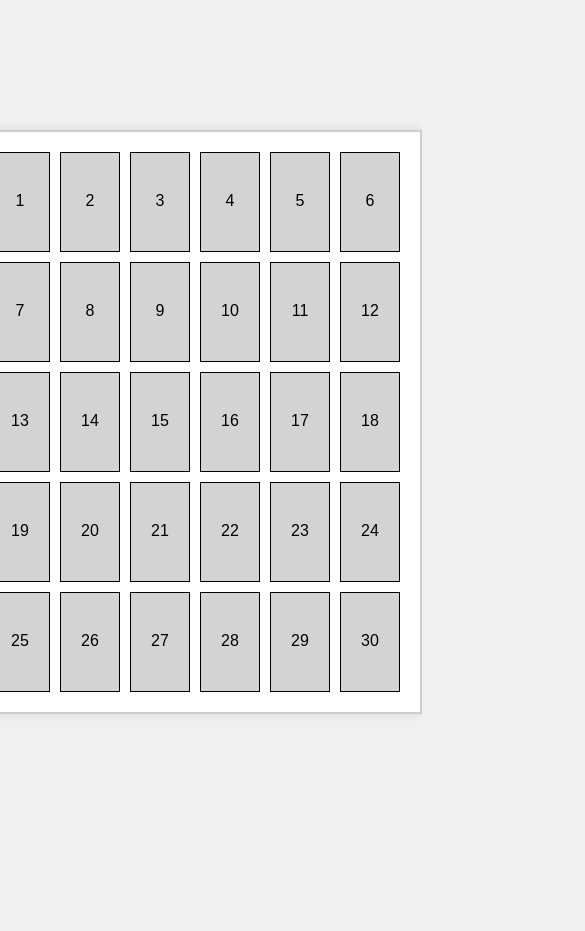
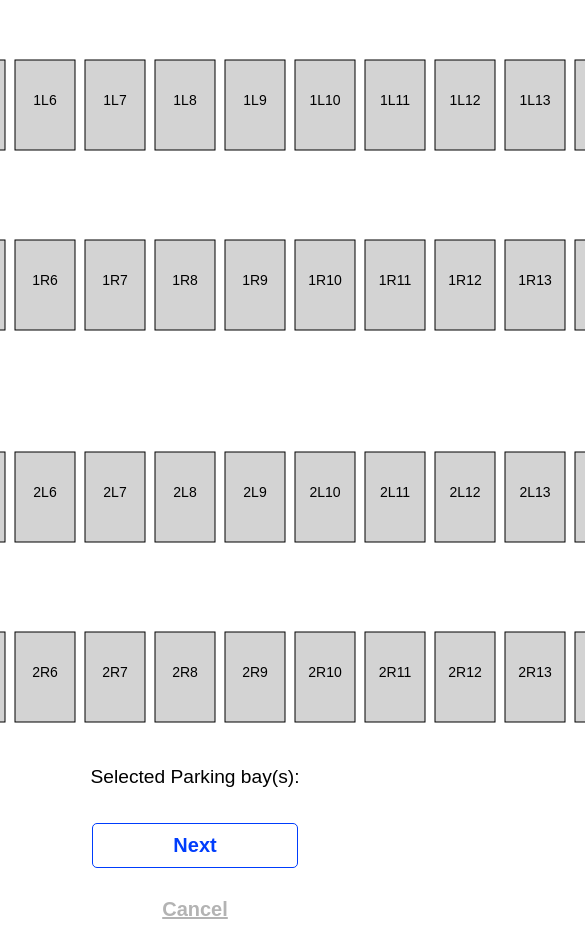
Before and after one commit to 21077825d/car-parking, a website: page static/booking-page2.html in a window 390 px wide. Shown: the top 931 px of the page, 585 px wide, since content can reach past the window. Before the commit the page ends 844 px from the top, so only its background shows below. Drawn offline with Linux system fonts and the light colour scheme.

Commit message:
Added booking page 2 and the parking fee calucation successfull operate when the user select 2 parking bays. And the selected parking bay(s) will displayed on the booking information of booking page 3.

```diff
--- a/static/booking-page2.html
+++ b/static/booking-page2.html
@@ -3,70 +3,193 @@
   <head>
     <meta charset="UTF-8" />
     <meta name="viewport" content="width=device-width, initial-scale=1.0" />
-    <title>Car Park Space Selection</title>
+    <title>Parking Bay Map</title>
+    <link rel="stylesheet" href="css/booking-page2.css" />
+    <script src="js/booking-page2.js" defer></script>
     <style>
       body {
-        font-family: Arial, sans-serif;
         display: flex;
+        flex-direction: column;
+        align-items: center;
         justify-content: center;
-        align-items: center;
         height: 100vh;
         margin: 0;
-        background-color: #f0f0f0;
+        font-family: Arial, sans-serif;
       }
-      .car-park {
-        display: grid;
-        grid-template-columns: repeat(6, 60px);
-        grid-gap: 10px;
-        background-color: #fff;
-        padding: 20px;
-        border: 2px solid #ccc;
-        box-shadow: 0 0 10px rgba(0, 0, 0, 0.1);
-      }
-      .car-park svg {
-        width: 60px;
-        height: 100px;
-      }
-      .car-park rect {
+      .parking-bay {
         fill: lightgray;
         stroke: black;
-        stroke-width: 2;
+        stroke-width: 1;
+        cursor: pointer;
+        transition: fill 0.3s;
       }
-      .car-park text {
-        font-size: 16px;
+      .parking-bay:hover {
+        fill: yellow;
+      }
+      .booked {
+        fill: red;
+      }
+      .floor {
+        margin-bottom: 20px;
+      }
+      .next-button {
+        margin: 10px 0;
+        padding: 10px 80px;
+        font-size: 1.25em;
+        font-weight: bold;
+        height: fit-content;
+        border-radius: 5px;
+        color: #003dfc;
+        background-color: white;
+        border: 1px solid #003dfc;
+      }
+      .next-button:hover {
+        background-color: #003dfc;
+        color: white;
+      }
+      #cancelButton {
+        margin: 10px 0;
+        padding: 10px 90px;
+        font-size: 1.25em;
+        font-weight: bold;
+        height: fit-content;
+        border-radius: 5px;
+        background-color: white;
+        color: #b3b3b3;
+        border: none; /* Remove the outline */
+        text-decoration: underline; /* Underline the text */
+        white-space: nowrap; /* Ensure text stays on one line */
+      }
+      #cancelButton:hover {
+        background-color: rgb(26, 26, 26);
+        color: white;
+      }
+      .bay-number {
+        font-size: 14px;
         text-anchor: middle;
-        dominant-baseline: middle;
-        fill: black;
       }
-      .car-park .selected rect {
-        fill: green;
+      #parking-map {
+        display: flex;
+        flex-direction: column;
+        align-items: center;
+      }
+      #selected-bays {
+        margin-bottom: 25px;
+        font-size: 1.2em;
       }
     </style>
   </head>
   <body>
-    <div class="car-park">
-      <!-- SVG rectangles for car park spaces -->
-      <script>
-        for (let i = 1; i <= 30; i++) {
-          document.write(`
-                    <svg>
-                        <rect width="60" height="100" />
-                        <text x="30" y="50">${i}</text>
-                    </svg>
-                `);
-        }
-      </script>
+    <h1>Parking Bay Map</h1>
+    <div id="parking-map">
+      <!-- Floor 1 -->
+      <div class="floor" id="floor-1">
+        <h2>Floor 1</h2>
+        <svg width="1200" height="300" id="svg-floor-1"></svg>
+      </div>
+      <!-- Floor 2 -->
+      <div class="floor" id="floor-2">
+        <h2>Floor 2</h2>
+        <svg width="1200" height="300" id="svg-floor-2"></svg>
+      </div>
     </div>
+    <div id="selected-bays">Selected Parking bay(s):</div>
+    <button class="next-button" onclick="nextPage()">Next</button>
+    <button type="button" id="cancelButton" name="cancelButton" onclick="window.location.href='booking-page1.html'">
+      Cancel
+    </button>
 
     <script>
-      // Add event listeners to each car park space
-      const spaces = document.querySelectorAll('.car-park svg');
-      spaces.forEach((space) => {
-        space.addEventListener('click', () => {
-          // Toggle the selected class
-          space.classList.toggle('selected');
-        });
-      });
+      let selectedBays = [];
+
+      function createParkingBays(floor, side, svgElement) {
+        const verticalGap = 180; // Increased vertical gap between the two rows
+        const bayWidth = 60; // Enlarged width of parking bay
+        const bayHeight = 90; // Enlarged height of parking bay
+        for (let i = 1; i <= 15; i++) {
+          const x = i * 70;
+          const y = side === 'L' ? 10 : 10 + verticalGap;
+
+          // Create parking bay rectangle
+          const rect = document.createElementNS('http://www.w3.org/2000/svg', 'rect');
+          rect.setAttribute('class', 'parking-bay');
+          rect.setAttribute('id', `${floor}${side}${i}`);
+          rect.setAttribute('x', x);
+          rect.setAttribute('y', y);
+          rect.setAttribute('width', bayWidth);
+          rect.setAttribute('height', bayHeight);
+          rect.setAttribute('onclick', `toggleBooking('${floor}${side}${i}')`);
+          svgElement.appendChild(rect);
+
+          // Create text for parking bay number
+          const text = document.createElementNS('http://www.w3.org/2000/svg', 'text');
+          text.setAttribute('class', 'bay-number');
+          text.setAttribute('x', x + bayWidth / 2);
+          text.setAttribute('y', y + bayHeight / 2);
+          text.textContent = `${floor}${side}${i}`;
+          svgElement.appendChild(text);
+        }
+      }
+
+      function initializeParkingMap() {
+        const svgFloor1 = document.getElementById('svg-floor-1');
+        createParkingBays('1', 'L', svgFloor1);
+        createParkingBays('1', 'R', svgFloor1);
+
+        const svgFloor2 = document.getElementById('svg-floor-2');
+        createParkingBays('2', 'L', svgFloor2);
+        createParkingBays('2', 'R', svgFloor2);
+      }
+
+      function toggleBooking(id) {
+        const bay = document.getElementById(id);
+        const floor = id.charAt(0);
+        const side = id.charAt(1) === 'L' ? 'Left' : 'Right';
+        const number = id.slice(2);
+        if (bay.classList.contains('booked')) {
+          const confirmCancel = confirm(
+            `Do you want to cancel the booking for parking bay ${number} on ${side} side of Floor ${floor}?`
+          );
+          if (confirmCancel) {
+            bay.classList.remove('booked');
+            selectedBays = selectedBays.filter((bayId) => bayId !== id);
+          }
+        } else {
+          if (selectedBays.length >= 2) {
+            alert('You can only select up to 2 parking bays.');
+            return;
+          }
+          const confirmBooking = confirm(
+            `Do you want to book parking bay ${number} on ${side} side of Floor ${floor}?`
+          );
+          if (confirmBooking) {
+            bay.classList.add('booked');
+            selectedBays.push(id);
+          }
+        }
+        updateSelectedBays();
+      }
+
+      function updateSelectedBays() {
+        const selectedBaysText = selectedBays.join(', ');
+        document.getElementById('selected-bays').textContent = `Selected Parking bay(s): ${selectedBaysText}`;
+      }
+
+      function nextPage() {
+        if (selectedBays.length === 0) {
+          alert('Please select at least one parking bay before proceeding.');
+          return;
+        }
+        alert('Proceeding to the next page with selected bays: ' + selectedBays.join(', '));
+
+        localStorage.setItem('selected-parkingBay', selectedBays);
+
+        window.location.href = 'booking-page3.html';
+        // Add your logic to navigate to the next page
+      }
+
+      // Initialize the parking map when the page loads
+      window.onload = initializeParkingMap;
     </script>
   </body>
 </html>
--- /dev/null
+++ b/static/css/booking-page2.css
@@ -0,0 +1,70 @@
+body {
+  display: flex;
+  flex-direction: column;
+  align-items: center;
+  justify-content: center;
+  height: 100vh;
+  margin: 0;
+  font-family: Arial, sans-serif;
+}
+.parking-bay {
+  fill: lightgray;
+  stroke: black;
+  stroke-width: 1;
+  cursor: pointer;
+  transition: fill 0.3s;
+}
+.parking-bay:hover {
+  fill: yellow;
+}
+.booked {
+  fill: red;
+}
+.floor {
+  margin-bottom: 20px;
+}
+.next-button {
+  margin: 10px 0;
+  padding: 10px 80px;
+  font-size: 1.25em;
+  font-weight: bold;
+  height: fit-content;
+  border-radius: 5px;
+  color: #003dfc;
+  background-color: white;
+  border: 1px solid #003dfc;
+}
+.next-button:hover {
+  background-color: #003dfc;
+  color: white;
+}
+#cancelButton {
+  margin: 10px 0;
+  padding: 10px 90px;
+  font-size: 1.25em;
+  font-weight: bold;
+  height: fit-content;
+  border-radius: 5px;
+  background-color: white;
+  color: #b3b3b3;
+  border: none; /* Remove the outline */
+  text-decoration: underline; /* Underline the text */
+  white-space: nowrap; /* Ensure text stays on one line */
+}
+#cancelButton:hover {
+  background-color: rgb(26, 26, 26);
+  color: white;
+}
+.bay-number {
+  font-size: 14px;
+  text-anchor: middle;
+}
+#parking-map {
+  display: flex;
+  flex-direction: column;
+  align-items: center;
+}
+#selected-bays {
+  margin-bottom: 25px;
+  font-size: 1.2em;
+}
--- /dev/null
+++ b/static/js/booking-page2.js
@@ -0,0 +1,6 @@
+document.getElementById('next-button').addEventListener('click', function () {
+  // eslint-disable-next-line no-undef
+  localStorage.setItem('selected-parkingBay', selectedBays);
+
+  window.location.href = 'booking-page3.html';
+});
```
Also changed, not shown: static/booking-page3.html (+1 -1 lines), static/js/booking-page1.js (+6 -3 lines), static/js/booking-page3.js (+13 -29 lines), users.json (+36 -28 lines).
